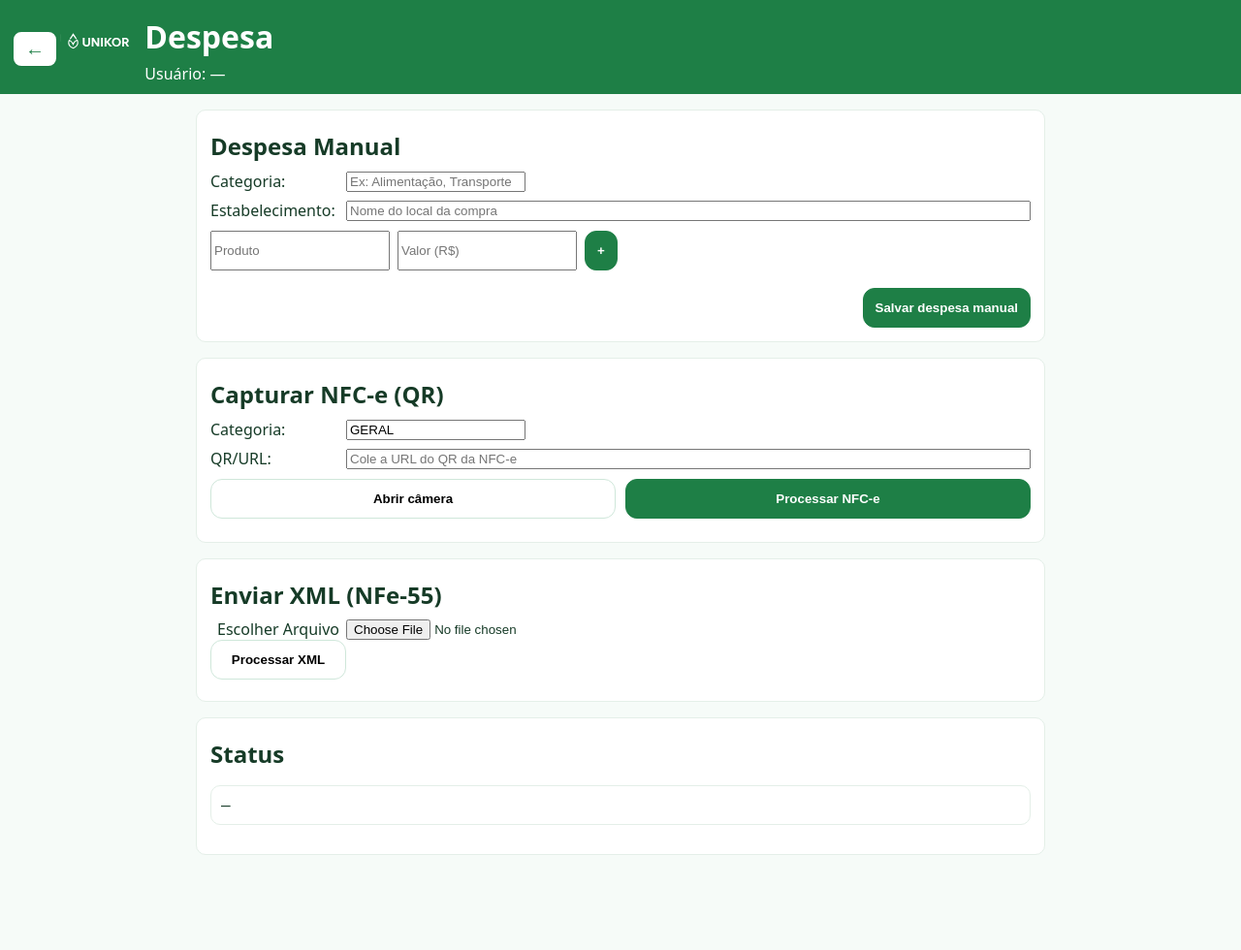
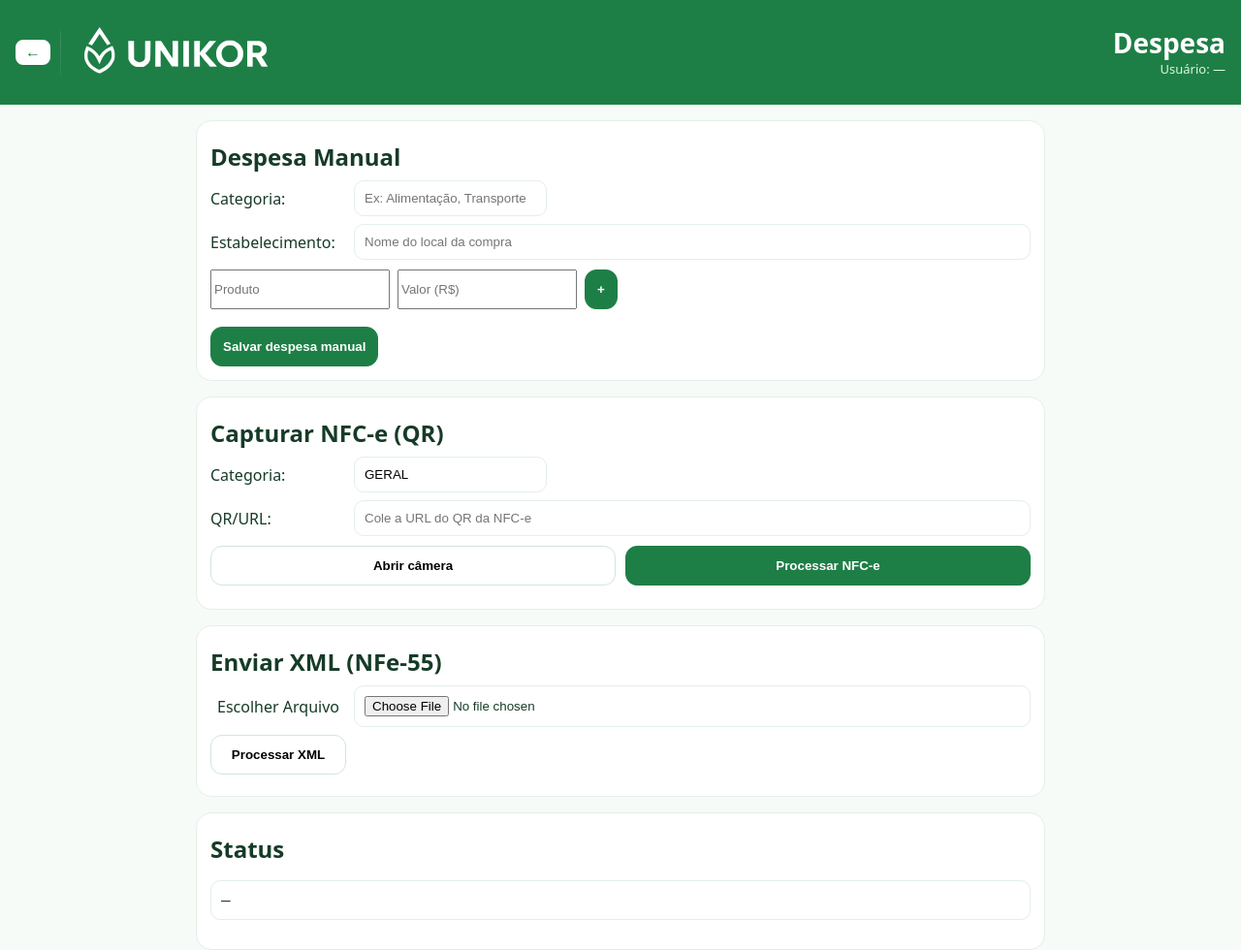
Before and after one commit to unikortec/unikor, a website: page app/despesas/index.html in a window 1280 px wide. Shown: the whole page at 97% size. Before the commit the page ends 882 px from the top, so only its background shows below. Drawn offline with nearby package versions, Linux system fonts and the light colour scheme; no server answers; a script that the page names is missing.

Commit message:
Atualizar o style.css

```diff
--- a/app/despesas/css/style.css
+++ b/app/despesas/css/style.css
@@ -1,53 +1,42 @@
 *{box-sizing:border-box}html,body{margin:0;height:100%}
 :root{--brand:#1e7f46;--ink:#163b27;--line:#e4efe8;--card:#fff}
 body{font-family:system-ui,Segoe UI,Roboto,Inter,Arial;background:#f6fbf8;color:var(--ink)}
-.topbar{display:flex;gap:12px;align-items:center;background:var(--brand);color:#fff;padding:10px 14px}
-.topbar .logo{height:28px}
+
+/* TOPBAR refeito */
+.topbar{
+  display:flex; align-items:center; justify-content:space-between;
+  background:var(--brand); color:#fff; padding:12px 16px;
+}
+.topbar-left{ display:flex; align-items:center; gap:10px; }
+.topbar .logo{ height:84px; width:auto; display:block; } /* 3× */
+@media (max-width:640px){ .topbar .logo{ height:56px } }
+
+.btn-back{
+  background:#fff; color:var(--brand); font-size:16px; font-weight:700;
+  border-radius:8px; padding:2px 8px; border:2px solid #fff; cursor:pointer;
+  box-shadow:0 1px 0 rgba(0,0,0,.06);
+}
+.btn-back:hover{ filter:brightness(0.95) }
+
+.topbar-right{ text-align:right; line-height:1.1 }
+.app-title{ margin:0; color:#fff; font-size:28px; font-weight:800 }
+.user-line{ margin-top:4px; font-size:13px; color:#e6ffe9; opacity:.95 }
+
 .wrap{max-width:900px;margin:16px auto;padding:0 12px}
-.card{background:var(--card);border:1px solid var(--line);border-radius:16px;padding:14px}
+.card{background:var(--card);border:1px solid var(--line);border-radius:16px;padding:14px;margin-bottom:16px}
 h1,h2{margin:6px 0}
-.row{display:grid;grid-template-columns:140px 1fr;align-items:center;margin:8px 0}
-.row select{padding:10px;border:1px solid var(--line);border-radius:10px}
+.row{display:grid;grid-template-columns:140px 1fr;align-items:center;margin:8px 0;gap:8px}
+.row input, .row select{padding:10px;border:1px solid var(--line);border-radius:10px;background:#fff}
 .grid2{display:grid;grid-template-columns:1fr 1fr;gap:10px;margin:10px 0}
 .btn{padding:12px;border-radius:12px;border:1px solid #cfe7da;background:#fff;cursor:pointer;font-weight:800}
 .btn.primary{background:var(--brand);color:#fff;border-color:var(--brand)}
 .btn.outline{background:#fff}
 .file.lbl{display:inline-flex;align-items:center;justify-content:center}
+
 .scan-area{margin:10px 0;padding:10px;border:1px dashed var(--line);border-radius:12px;background:#fff}
 .qr{width:100%;max-width:420px;margin:auto}
 .preview{padding:10px;border:1px solid var(--line);border-radius:10px;background:#fff;white-space:pre-wrap;font-family:ui-monospace,Consolas,monospace}
-.actions{display:flex;justify-content:flex-end;margin-top:10px}
-.btn-back {
-  background: #fff;
-  color: var(--brand);
-  font-size: 20px;
-  font-weight: bold;
-  border-radius: 8px;
-  padding: 4px 10px;
-  cursor: pointer;
-  border: 2px solid #fff;
-  box-shadow: 0 1px 0 rgba(0,0,0,.06);
-}
-.btn-back:hover { filter: brightness(0.95); }
 
-.card {
-  border: 1px solid var(--line);
-  border-radius: 10px;
-  padding: 14px;
-  margin-bottom: 16px;
-  background: #fff;
-}
-
-.produto-linha {
-  display: flex;
-  gap: 8px;
-  margin-bottom: 8px;
-}
-.produto-linha input {
-  flex: 1;
-}
-.produto-linha button {
-  background: var(--brand);
-  color: #fff;
-  font-weight: bold;
-}
+.produto-linha{display:flex;gap:8px;margin-bottom:8px}
+.produto-linha input{flex:1}
+.produto-linha button{background:var(--brand);color:#fff;font-weight:700}
```
